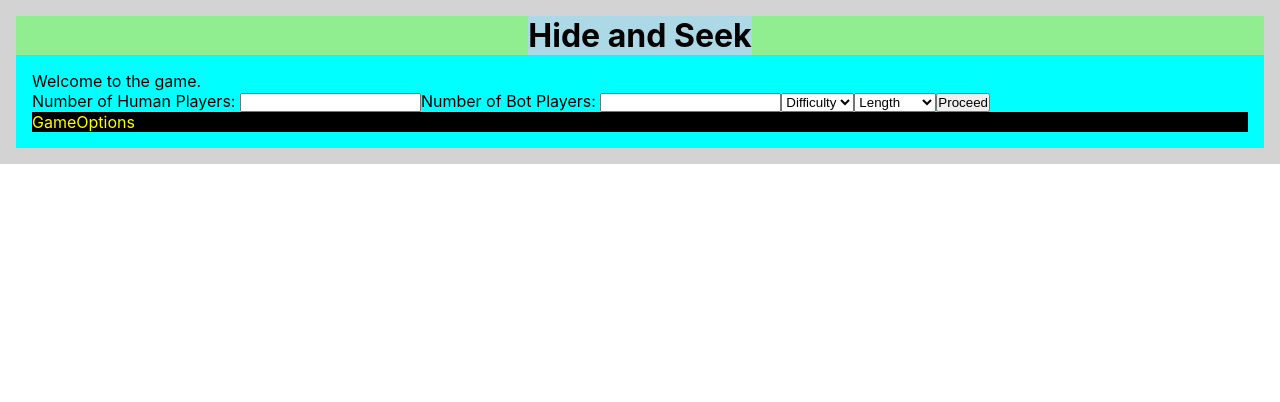
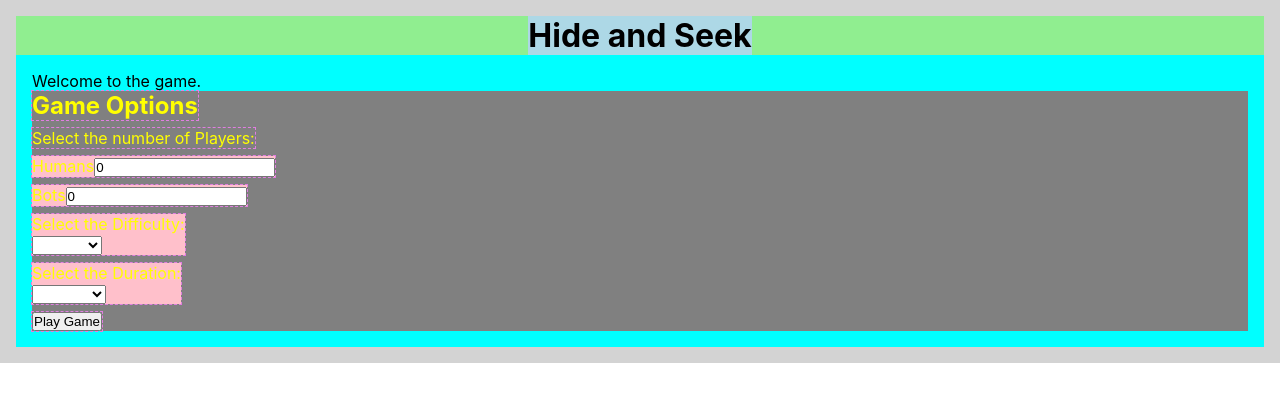
Before and after one commit to franco-ortega/hide-and-seek-two, a Next.js app: page / in a window 1280 px wide. Shown: the top 402 px of the page. Built offline with nearby package versions, Linux system fonts and the light colour scheme.

Commit message:
create form to receive game options

```diff
--- a/components/game/GameOptions.jsx
+++ b/components/game/GameOptions.jsx
@@ -1,9 +1,47 @@
 import styles from './GameOptions.module.scss';
 
 const GameOptions = () => {
+  const onPlayGameSubmit = (e) => {
+    e.preventDefault();
+
+    console.log('Play the game!');
+  };
+
   return (
-    <form data-testid='game-options' className={styles.GameOptions}>
-      GameOptions
+    <form
+      data-testid='game-options'
+      className={styles.GameOptions}
+      onSubmit={onPlayGameSubmit}
+    >
+      <h2>Game Options</h2>
+      <p>Select the number of Players:</p>
+      <label htmlFor='human-players'>
+        Humans
+        <input type='number' id='human-players' defaultValue={0} />
+      </label>
+      <label htmlFor='bot-players'>
+        Bots
+        <input type='number' id='bot-players' defaultValue={0} />
+      </label>
+      <label htmlFor='difficulty'>
+        <p>Select the Difficulty:</p>
+        <select name='difficulty' id='difficulty'>
+          <option value=''></option>
+          <option value='easy'>Easy</option>
+          <option value='medium'>Medium</option>
+          <option value='hard'>Hard</option>
+        </select>
+      </label>
+      <label htmlFor='duration'>
+        <p>Select the Duration:</p>
+        <select name='duration' id='duration'>
+          <option value=''></option>
+          <option value='3'>3 rounds</option>
+          <option value='5'>5 rounds</option>
+          <option value='7'>7 rounds</option>
+        </select>
+      </label>
+      <button>Play Game</button>
     </form>
   );
 };
--- a/components/game/GameOptions.module.scss
+++ b/components/game/GameOptions.module.scss
@@ -1,4 +1,17 @@
 .GameOptions {
-  background-color: black;
+  background-color: gray;
   color: yellow;
+
+  & > * {
+    outline: rgb(225, 126, 225) 1px dashed;
+  }
+
+  display: flex;
+  flex-direction: column;
+  gap: 0.5rem;
+  align-items: flex-start;
+
+  label {
+    background-color: pink;
+  }
 }
--- a/components/home/Home.jsx
+++ b/components/home/Home.jsx
@@ -5,27 +5,6 @@ const Home = () => {
   return (
     <div data-testid='home' className={styles.Home}>
       <p>Welcome to the game.</p>
-      <form action=''>
-        <label htmlFor='human-players'>
-          Number of Human Players: <input type='number' id='human-players' />
-        </label>
-        <label htmlFor='bot-players'>
-          Number of Bot Players: <input type='number' id='bot-players' />
-        </label>
-        <select name='Difficulty' id='Difficulty'>
-          <option value=''>Difficulty</option>
-          <option value=''>Easy</option>
-          <option value=''>Medium</option>
-          <option value=''>Hard</option>
-        </select>
-        <select name='Length' id='Length'>
-          <option value=''>Length</option>
-          <option value=''>3 rounds</option>
-          <option value=''>5 rounds</option>
-          <option value=''>10 rounds</option>
-        </select>
-        <button>Proceed</button>
-      </form>
       <GameOptions />
     </div>
   );
```
Also changed, not shown: 1 other file (tests, documents, lock files or other folders).
